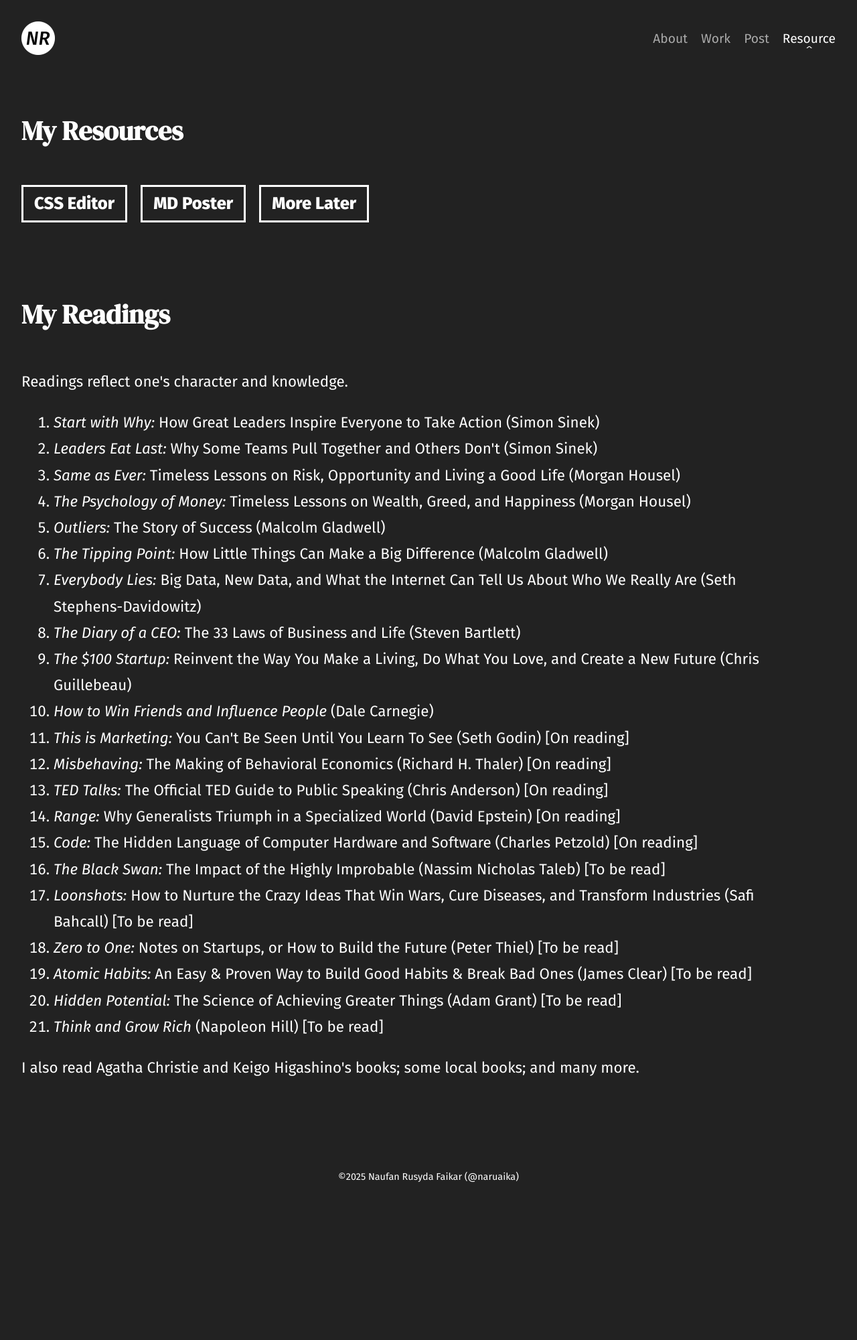
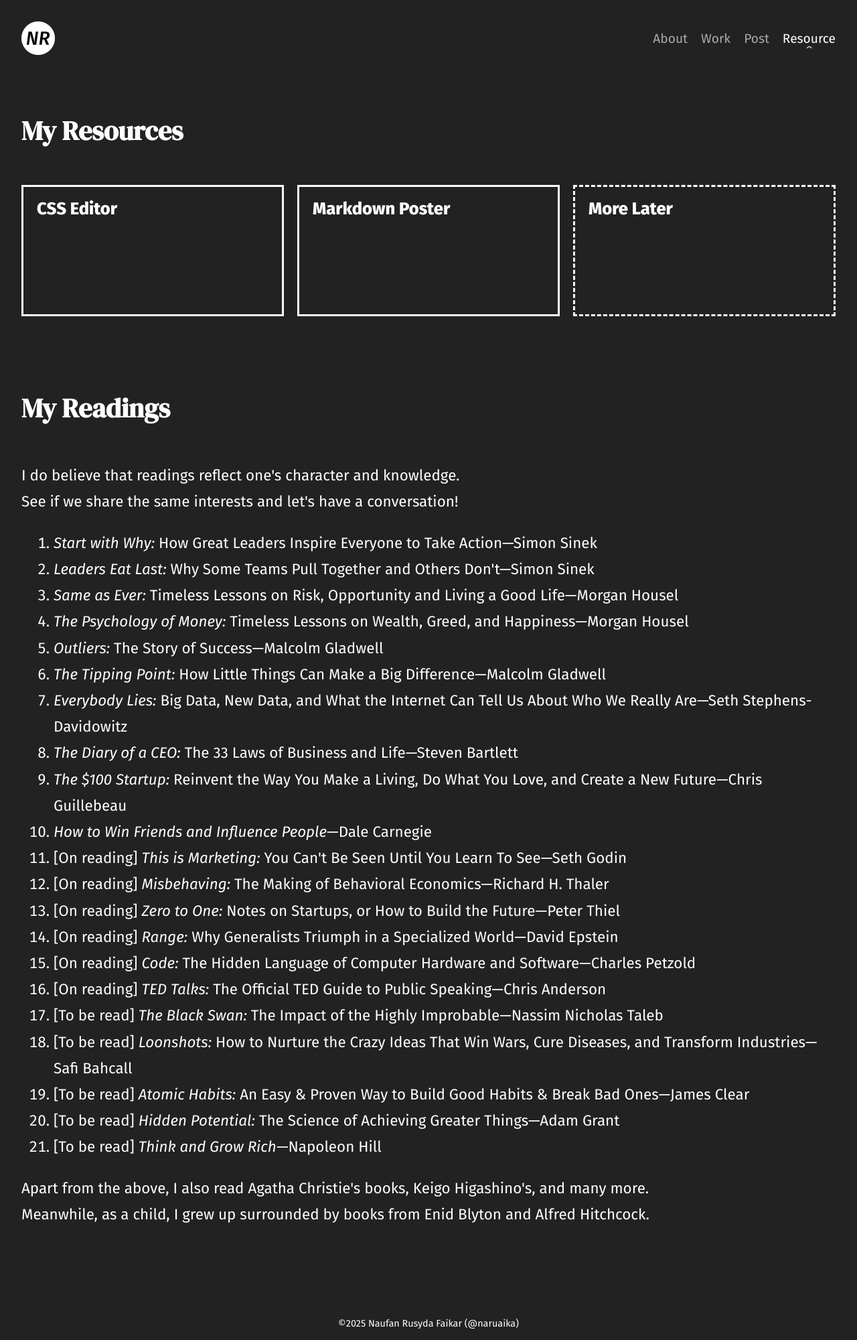
Before and after one commit to naruaika/naruaika.github.io, a Jekyll site: the page built from resources/index.html, in a window 1280 px wide. Shown: the whole page at 67% size. Built offline with Jekyll 4.4.1, drawn with Linux system fonts in a browser that asks for light colours; before the commit the page ends 1781 px from its top, so only the background shows below that.

Commit message:
Another commit

```diff
--- a/_includes/footer.html
+++ b/_includes/footer.html
@@ -1,6 +1,8 @@
 <footer id="footer">
-    <div>&copy;<span id="current-year">{{ site.time | date: "%Y" }}</span> Naufan Rusyda Faikar (@naruaika)</div>
+    <div>
+        &copy;<span id="current-year">{{ site.time | date: "%Y" }}</span> Naufan Rusyda Faikar (@naruaika)
+    </div>
+    <script>
+        document.getElementById("current-year").textContent = new Date().getFullYear();
+    </script>
 </footer>
-<script>
-    document.getElementById("current-year").textContent = new Date().getFullYear();
-</script>
--- a/_layouts/post.html
+++ b/_layouts/post.html
@@ -29,7 +29,6 @@ layout: default
             box-sizing: border-box;
             margin: 0;
             margin-block-end: 1rem;
-            display: inline-block;
             font-family: "DM Serif Display", serif;
             font-size: 2.5rem;
             line-height: 1.25;
--- a/resources/index.html
+++ b/resources/index.html
@@ -15,7 +15,6 @@ permalink: /resource/
             box-sizing: border-box;
             margin: 0;
             margin-bottom: 3.5rem;
-            display: inline-block;
             font-family: "DM Serif Display", serif;
             font-size: 2.5rem;
             line-height: 1.25;
@@ -31,15 +30,13 @@ permalink: /resource/
 
         ul, ol {
             margin: 0;
-            max-width: 1060px;
             padding-inline-start: 3rem;
         }
 
         ul:nth-of-type(1) {
-            max-width: unset;
             padding: 0;
-            display: flex;
-            flex-wrap: wrap;
+            display: grid;
+            grid-template-columns: repeat(4, 1fr);
             gap: 1.25rem;
 
             li {
@@ -47,8 +44,11 @@ permalink: /resource/
                 list-style: none;
 
                 a {
+                    flex: 1;
+                    aspect-ratio: 2 / 1;
+                    height: auto;
                     box-sizing: border-box;
-                    padding: .75rem 1rem;
+                    padding: 1.25rem;
                     font-size: 1.6rem;
                     font-weight: 800;
                     line-height: 1;
@@ -65,6 +65,27 @@ permalink: /resource/
                     }
                 }
             }
+
+            li:last-of-type a {
+                border-style: dashed;
+
+                &:hover {
+                    background-color: inherit;
+                    color: inherit;
+                }
+            }
+        }
+    }
+
+    @media (width < 1400px) {
+        main ul:nth-of-type(1) {
+            grid-template-columns: repeat(3, 1fr);
+        }
+    }
+
+    @media (width < 1080px) {
+        main ul:nth-of-type(1) {
+            grid-template-columns: repeat(2, 1fr);
         }
     }
 
@@ -72,8 +93,19 @@ permalink: /resource/
         main {
             padding-top: 0;
 
-            a {
-                font-size: 1.2rem;
+            ul:nth-of-type(1) {
+                grid-template-columns: 1fr;
+
+                a {
+                    position: relative;
+                    padding: 2rem;
+                    font-size: 1.4rem;
+                    border: none;
+
+                    &:hover {
+                        border: none;
+                    }
+                }
             }
         }
     }
@@ -83,38 +115,40 @@ permalink: /resource/
     <h1>My Resources</h1>
     <ul>
         <li><a href="/resource/editor">CSS Editor</a></li>
-        <li><a href="/resource/poster">MD Poster</a></li>
+        <li><a href="/resource/poster">Markdown Poster</a></li>
         <li><a href="#">More Later</a></li>
     </ul>
 
     <h2>My Readings</h2>
     <p>
-        Readings reflect one's character and knowledge.
+        I do believe that readings reflect one's character and knowledge.
+        <br>See if we share the same interests and let's have a conversation!
     </p>
     <ol>
-        <li><i>Start with Why:</i> How Great Leaders Inspire Everyone to Take Action (Simon Sinek)</li>
-        <li><i>Leaders Eat Last:</i> Why Some Teams Pull Together and Others Don't (Simon Sinek)</li>
-        <li><i>Same as Ever:</i> Timeless Lessons on Risk, Opportunity and Living a Good Life (Morgan Housel)</li>
-        <li><i>The Psychology of Money:</i> Timeless Lessons on Wealth, Greed, and Happiness (Morgan Housel)</li>
-        <li><i>Outliers:</i> The Story of Success (Malcolm Gladwell)</li>
-        <li><i>The Tipping Point:</i> How Little Things Can Make a Big Difference (Malcolm Gladwell)</li>
-        <li><i>Everybody Lies:</i> Big Data, New Data, and What the Internet Can Tell Us About Who We Really Are (Seth Stephens-Davidowitz)</li>
-        <li><i>The Diary of a CEO:</i> The 33 Laws of Business and Life (Steven Bartlett)</li>
-        <li><i>The $100 Startup:</i> Reinvent the Way You Make a Living, Do What You Love, and Create a New Future (Chris Guillebeau)</li>
-        <li><i>How to Win Friends and Influence People</i> (Dale Carnegie)</li>
-        <li><i>This is Marketing:</i> You Can't Be Seen Until You Learn To See (Seth Godin) [On reading]</li>
-        <li><i>Misbehaving:</i> The Making of Behavioral Economics (Richard H. Thaler) [On reading]</li>
-        <li><i>TED Talks:</i> The Official TED Guide to Public Speaking (Chris Anderson) [On reading]</li>
-        <li><i>Range:</i> Why Generalists Triumph in a Specialized World (David Epstein) [On reading]</li>
-        <li><i>Code:</i> The Hidden Language of Computer Hardware and Software (Charles Petzold) [On reading]</li>
-        <li><i>The Black Swan:</i> The Impact of the Highly Improbable (Nassim Nicholas Taleb) [To be read]</li>
-        <li><i>Loonshots:</i> How to Nurture the Crazy Ideas That Win Wars, Cure Diseases, and Transform Industries (Safi Bahcall) [To be read]</li>
-        <li><i>Zero to One:</i> Notes on Startups, or How to Build the Future (Peter Thiel) [To be read]</li>
-        <li><i>Atomic Habits:</i> An Easy & Proven Way to Build Good Habits & Break Bad Ones (James Clear) [To be read]</li>
-        <li><i>Hidden Potential:</i> The Science of Achieving Greater Things (Adam Grant) [To be read]</li>
-        <li><i>Think and Grow Rich</i> (Napoleon Hill) [To be read]</li>
+        <li><i>Start with Why:</i> How Great Leaders Inspire Everyone to Take Action&mdash;Simon Sinek</li>
+        <li><i>Leaders Eat Last:</i> Why Some Teams Pull Together and Others Don't&mdash;Simon Sinek</li>
+        <li><i>Same as Ever:</i> Timeless Lessons on Risk, Opportunity and Living a Good Life&mdash;Morgan Housel</li>
+        <li><i>The Psychology of Money:</i> Timeless Lessons on Wealth, Greed, and Happiness&mdash;Morgan Housel</li>
+        <li><i>Outliers:</i> The Story of Success&mdash;Malcolm Gladwell</li>
+        <li><i>The Tipping Point:</i> How Little Things Can Make a Big Difference&mdash;Malcolm Gladwell</li>
+        <li><i>Everybody Lies:</i> Big Data, New Data, and What the Internet Can Tell Us About Who We Really Are&mdash;Seth Stephens-Davidowitz</li>
+        <li><i>The Diary of a CEO:</i> The 33 Laws of Business and Life&mdash;Steven Bartlett</li>
+        <li><i>The $100 Startup:</i> Reinvent the Way You Make a Living, Do What You Love, and Create a New Future&mdash;Chris Guillebeau</li>
+        <li><i>How to Win Friends and Influence People</i>&mdash;Dale Carnegie</li>
+        <li>[On reading] <i>This is Marketing:</i> You Can't Be Seen Until You Learn To See&mdash;Seth Godin</li>
+        <li>[On reading] <i>Misbehaving:</i> The Making of Behavioral Economics&mdash;Richard H. Thaler</li>
+        <li>[On reading] <i>Zero to One:</i> Notes on Startups, or How to Build the Future&mdash;Peter Thiel</li>
+        <li>[On reading] <i>Range:</i> Why Generalists Triumph in a Specialized World&mdash;David Epstein</li>
+        <li>[On reading] <i>Code:</i> The Hidden Language of Computer Hardware and Software&mdash;Charles Petzold</li>
+        <li>[On reading] <i>TED Talks:</i> The Official TED Guide to Public Speaking&mdash;Chris Anderson</li>
+        <li>[To be read] <i>The Black Swan:</i> The Impact of the Highly Improbable&mdash;Nassim Nicholas Taleb</li>
+        <li>[To be read] <i>Loonshots:</i> How to Nurture the Crazy Ideas That Win Wars, Cure Diseases, and Transform Industries&mdash;Safi Bahcall</li>
+        <li>[To be read] <i>Atomic Habits:</i> An Easy & Proven Way to Build Good Habits & Break Bad Ones&mdash;James Clear</li>
+        <li>[To be read] <i>Hidden Potential:</i> The Science of Achieving Greater Things&mdash;Adam Grant</li>
+        <li>[To be read] <i>Think and Grow Rich</i>&mdash;Napoleon Hill</li>
     </ol>
     <p>
-        I also read Agatha Christie and Keigo Higashino's books; some local books; and many more.
+        Apart from the above, I also read Agatha Christie's books, Keigo Higashino's, and many more.
+        <br>Meanwhile, as a child, I grew up surrounded by books from Enid Blyton and Alfred Hitchcock.
     </p>
 </main>
--- a/works/index.html
+++ b/works/index.html
@@ -15,7 +15,6 @@ permalink: /work/
             box-sizing: border-box;
             margin: 0;
             margin-bottom: 3.5rem;
-            display: inline-block;
             font-family: "DM Serif Display", serif;
             font-size: 2.5rem;
             line-height: 1.25;
```
Also changed, not shown: posts/index.html (+5 -24 lines).
